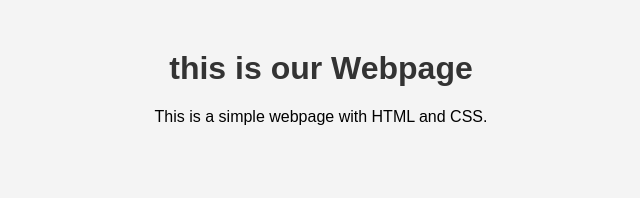
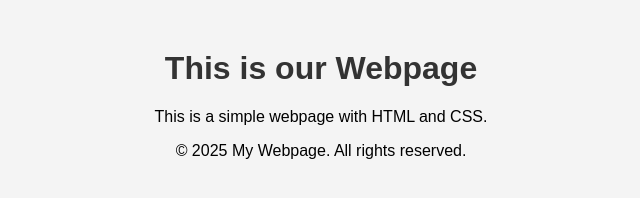
Before and after one commit to ipatruth/collaborative-website, a plain HTML site: page index.html in a window 1280 px wide. Shown: the whole page, without its empty margins (319-959 px from the left). Drawn offline with Linux system fonts and the light colour scheme.

Commit message:
added footer

```diff
--- a/index.html
+++ b/index.html
@@ -1,3 +1,4 @@
+<!DOCTYPE html>
 <!DOCTYPE html>
 <html lang="en">
 <head>
@@ -8,10 +9,13 @@
 </head>
 <body>
     <header>
-        <h1>this is our Webpage</h1>
+        <h1>This is our Webpage</h1>
     </header>
     <main>
         <p>This is a simple webpage with HTML and CSS.</p>
     </main>
+    <footer>
+        <p>&copy; 2025 My Webpage. All rights reserved.</p>
+    </footer>
 </body>
 </html>
```
